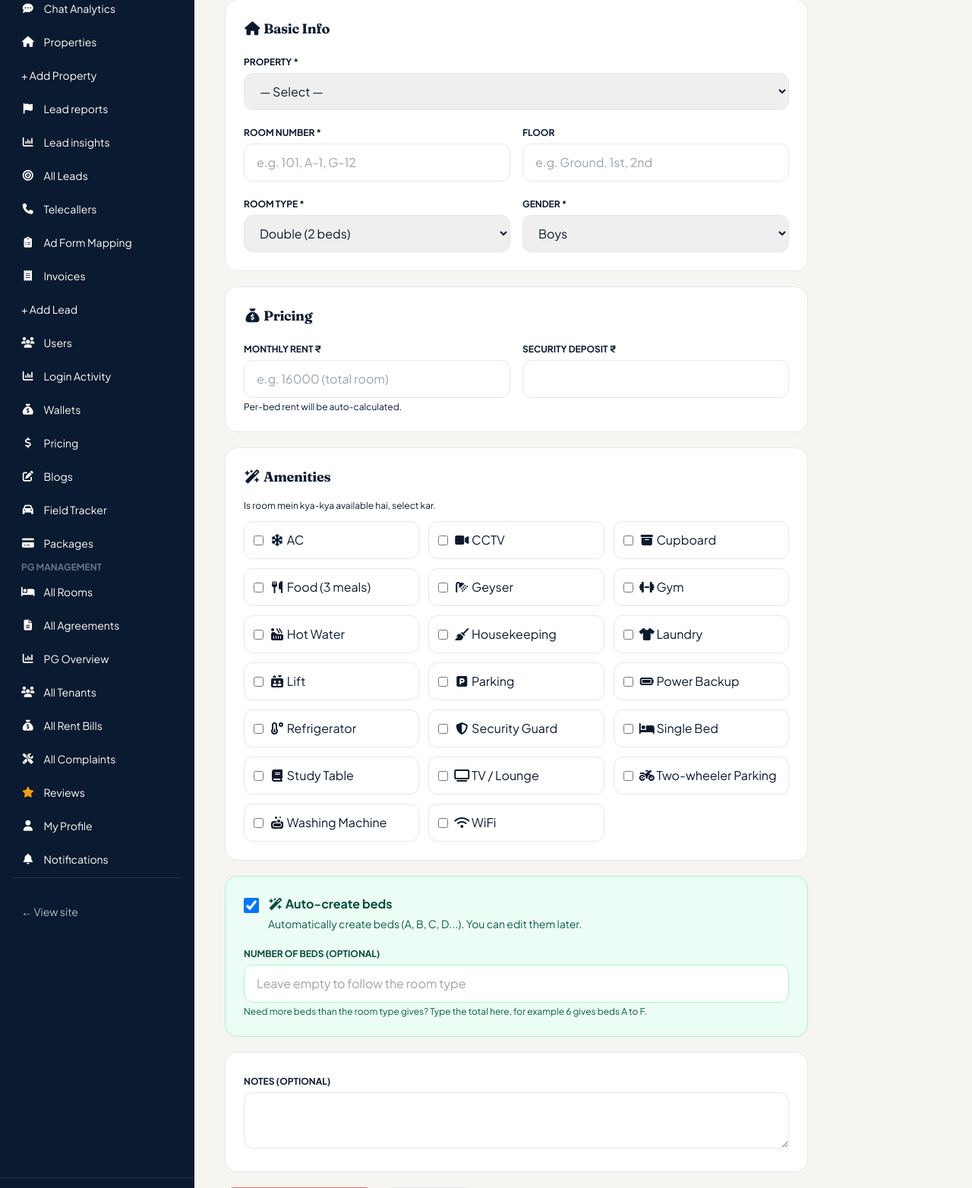
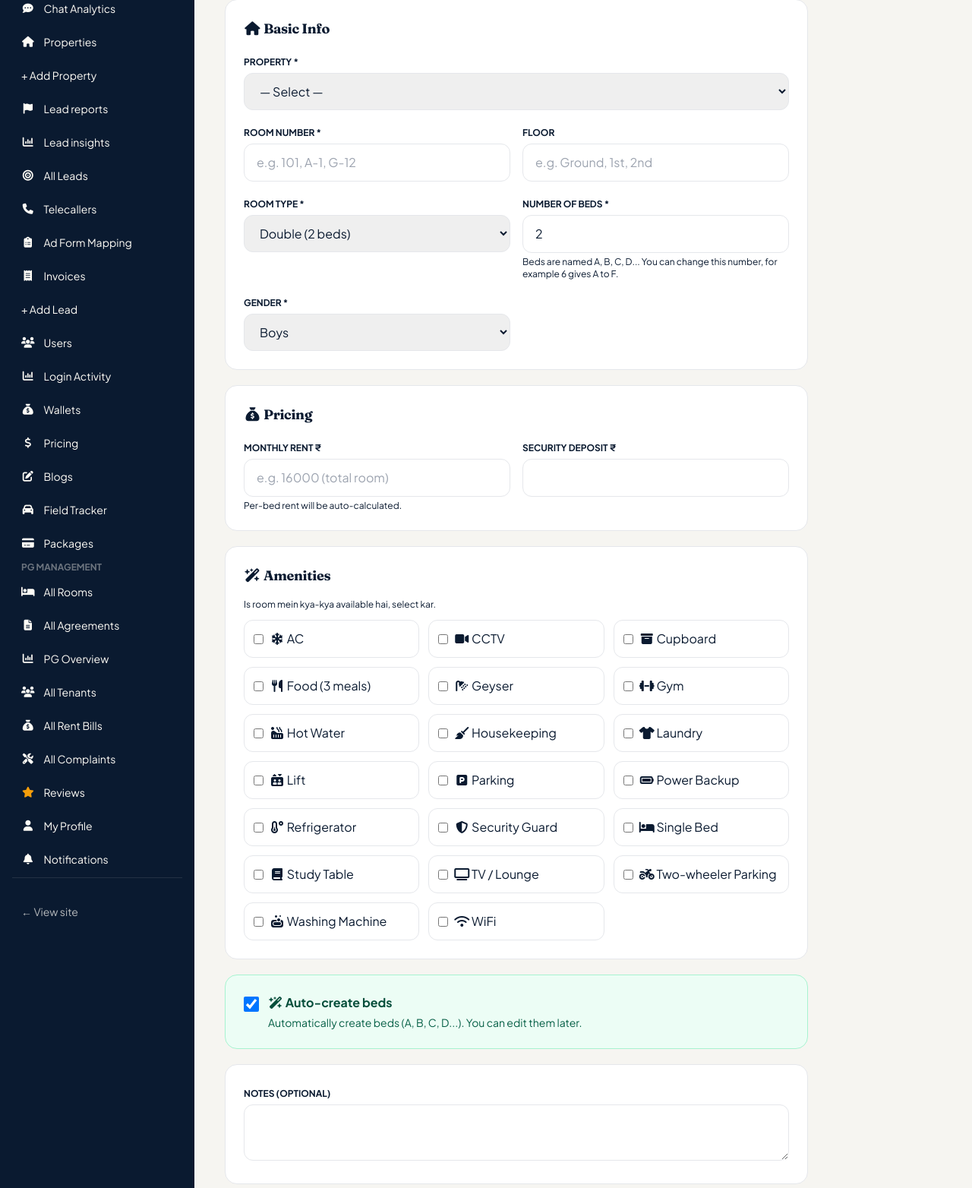
Before and after one commit to Helptogethergroup/Pizi, a Laravel app: page /owner/rooms/create in a window 1280 px wide. Shown: the part 206-1770 px from the top of the page at 76% size. Run offline with Laravel 12, Linux system fonts and the light colour scheme; the visitor is signed in with stand-in values (Sample User, id 1); data comes from the database, SQL or seed files in the repository; data that the repository does not hold is empty; parts of the project's set-up code (start-up, migrations or seed data) failed here and were passed over; some libraries are stand-ins or nearby versions.

Commit message:
Add Room: Number of beds sits next to Room Type and fills in by itself; the owner can type any number
Co-Authored-By: Claude Sonnet 5.5 <noreply@anthropic.com>

```diff
--- a/resources/views/owner/rooms/create.blade.php
+++ b/resources/views/owner/rooms/create.blade.php
@@ -40,6 +40,11 @@
                     <option value="quint">Quint (5 beds)</option>
                     <option value="dorm">Dorm (8 beds)</option>
                 </select>
+            </div>
+            <div>
+                <label class="text-xs font-bold uppercase text-ink-500">Number of beds *</label>
+                <input id="beds_count" name="beds_count" type="number" min="1" max="26" required value="{{ old('beds_count', 2) }}" class="w-full mt-1 px-4 py-3 rounded-xl border border-ink-200">
+                <p class="text-xs text-ink-500 mt-1">Beds are named A, B, C, D... You can change this number, for example 6 gives A to F.</p>
             </div>
             <div>
                 <label class="text-xs font-bold uppercase text-ink-500">Gender *</label>
@@ -90,11 +95,6 @@
                 <p class="text-sm text-emerald-800 mt-1">Automatically create beds (A, B, C, D...). You can edit them later.</p>
             </div>
         </label>
-        <div class="mt-4">
-            <label class="text-xs font-bold uppercase text-emerald-900">Number of beds (optional)</label>
-            <input name="beds_count" type="number" min="1" max="26" value="{{ old('beds_count') }}" placeholder="Leave empty to follow the room type" class="w-full mt-1 px-4 py-3 rounded-xl border border-emerald-200 bg-white">
-            <p class="text-xs text-emerald-800 mt-1">Need more beds than the room type gives? Type the total here, for example 6 gives beds A to F.</p>
-        </div>
     </div>
 
     <div class="bg-white p-6 rounded-2xl border border-ink-100">
@@ -108,4 +108,15 @@
     </div>
 </form>
 
+<script>
+    // choosing a room type fills in the usual number of beds; the owner can still type any number
+    (function () {
+        var type = document.querySelector('select[name="room_type"]');
+        var beds = document.getElementById('beds_count');
+        if (!type || !beds) return;
+        var usual = { single: 1, double: 2, triple: 3, quad: 4, quint: 5, dorm: 8 };
+        type.addEventListener('change', function () { if (usual[type.value]) beds.value = usual[type.value]; });
+    })();
+</script>
+
 @endsection
```
